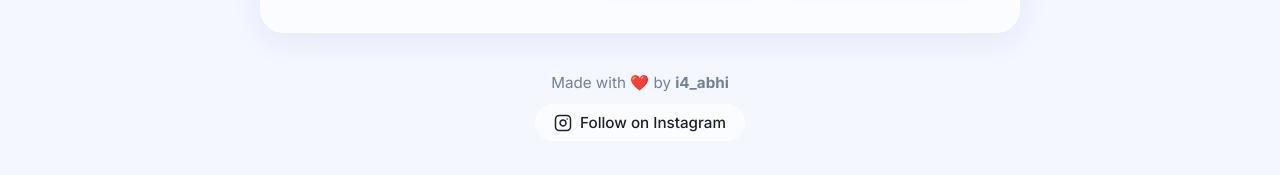
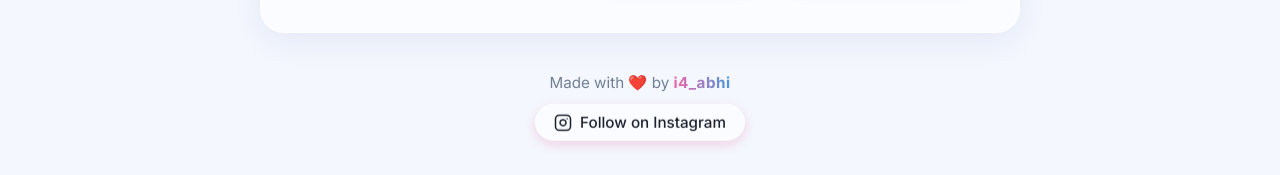
Before and after one commit to abhixxshek/nssdoc, a React (Vite) app in the folder web_app/: page / in a window 1280 px wide. Shown: the part 1165-1340 px from the top of the page. Built offline with nearby package versions, Linux system fonts and the light colour scheme.

Commit message:
made with love

```diff
--- a/web_app/src/App.css
+++ b/web_app/src/App.css
@@ -104,6 +104,24 @@
   60% { transform: scale(1); }
 }
 
+.author-name {
+  background: linear-gradient(270deg, var(--primary), var(--secondary), var(--tertiary), var(--primary));
+  background-size: 300% 300%;
+  -webkit-background-clip: text;
+  background-clip: text;
+  -webkit-text-fill-color: transparent;
+  color: transparent;
+  animation: footerGradient 4s ease infinite;
+  font-weight: 700;
+  letter-spacing: 0.5px;
+}
+
+@keyframes footerGradient {
+  0% { background-position: 0% 50%; }
+  50% { background-position: 100% 50%; }
+  100% { background-position: 0% 50%; }
+}
+
 .social-link {
   display: inline-flex;
   align-items: center;
@@ -117,12 +135,19 @@
   background: var(--glass-bg);
   border: 1px solid var(--glass-border);
   backdrop-filter: blur(8px);
+  animation: breatheGlow 3s ease-in-out infinite;
+}
+
+@keyframes breatheGlow {
+  0%, 100% { box-shadow: 0 4px 10px rgba(225, 48, 108, 0.15); }
+  50% { box-shadow: 0 4px 25px rgba(225, 48, 108, 0.4); transform: translateY(-2px); }
 }
 
 .social-link:hover {
-  transform: translateY(-3px);
-  background: rgba(255, 255, 255, 0.9);
+  animation: none;
+  transform: translateY(-4px);
+  background: rgba(255, 255, 255, 0.95);
   color: #E1306C; /* Instagram native pink */
   border-color: #E1306C;
-  box-shadow: 0 6px 16px rgba(225, 48, 108, 0.25);
+  box-shadow: 0 6px 20px rgba(225, 48, 108, 0.5);
 }
--- a/web_app/src/App.tsx
+++ b/web_app/src/App.tsx
@@ -17,7 +17,7 @@ function App() {
 
         <footer className="app-footer">
           <p>
-            Made with <span className="heart-pulse">❤️</span> by <strong>i4_abhi</strong>
+            Made with <span className="heart-pulse">❤️</span> by <strong className="author-name">i4_abhi</strong>
           </p>
           <a href="https://www.instagram.com/i4_abhi" target="_blank" rel="noopener noreferrer" className="social-link">
             <svg viewBox="0 0 24 24" width="18" height="18" stroke="currentColor" strokeWidth="2" fill="none" strokeLinecap="round" strokeLinejoin="round">
```
